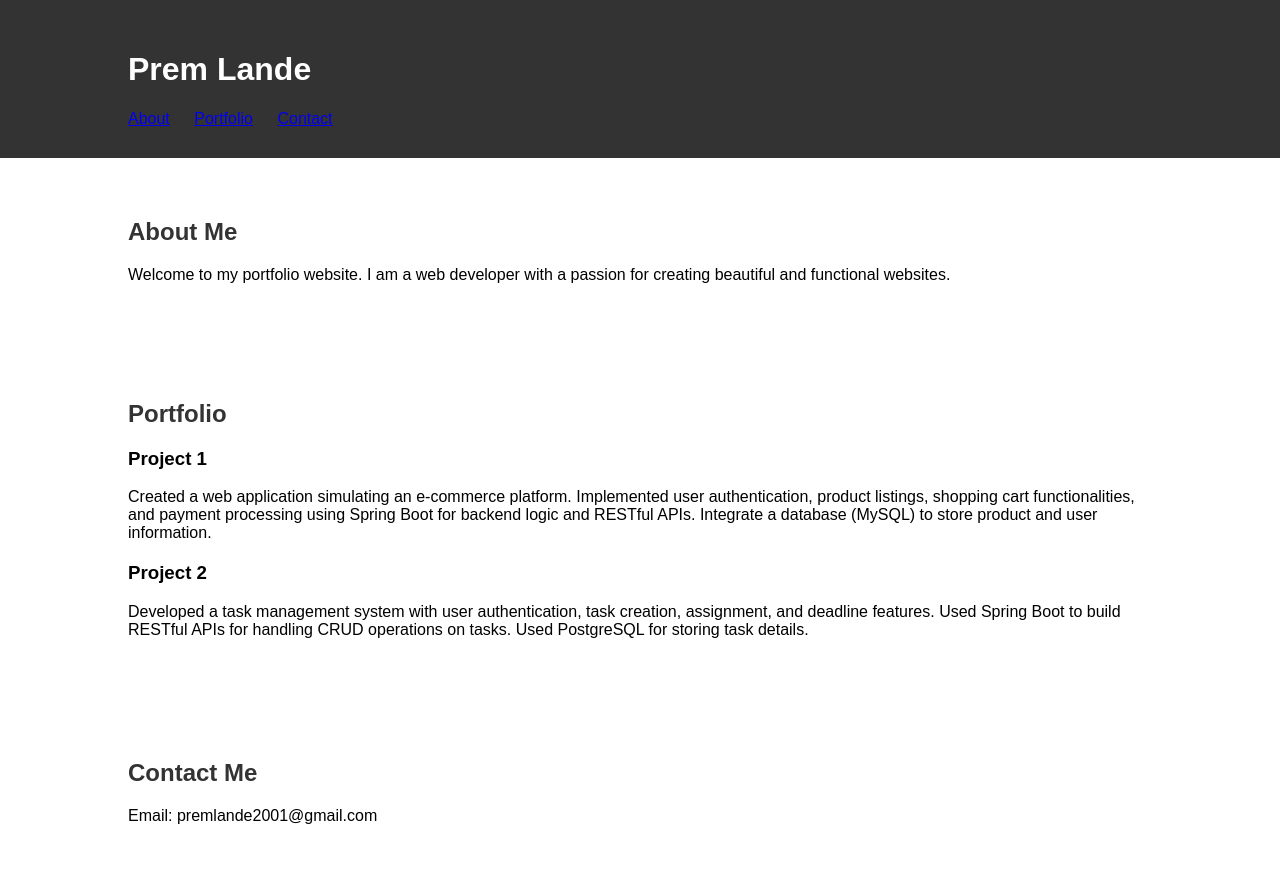
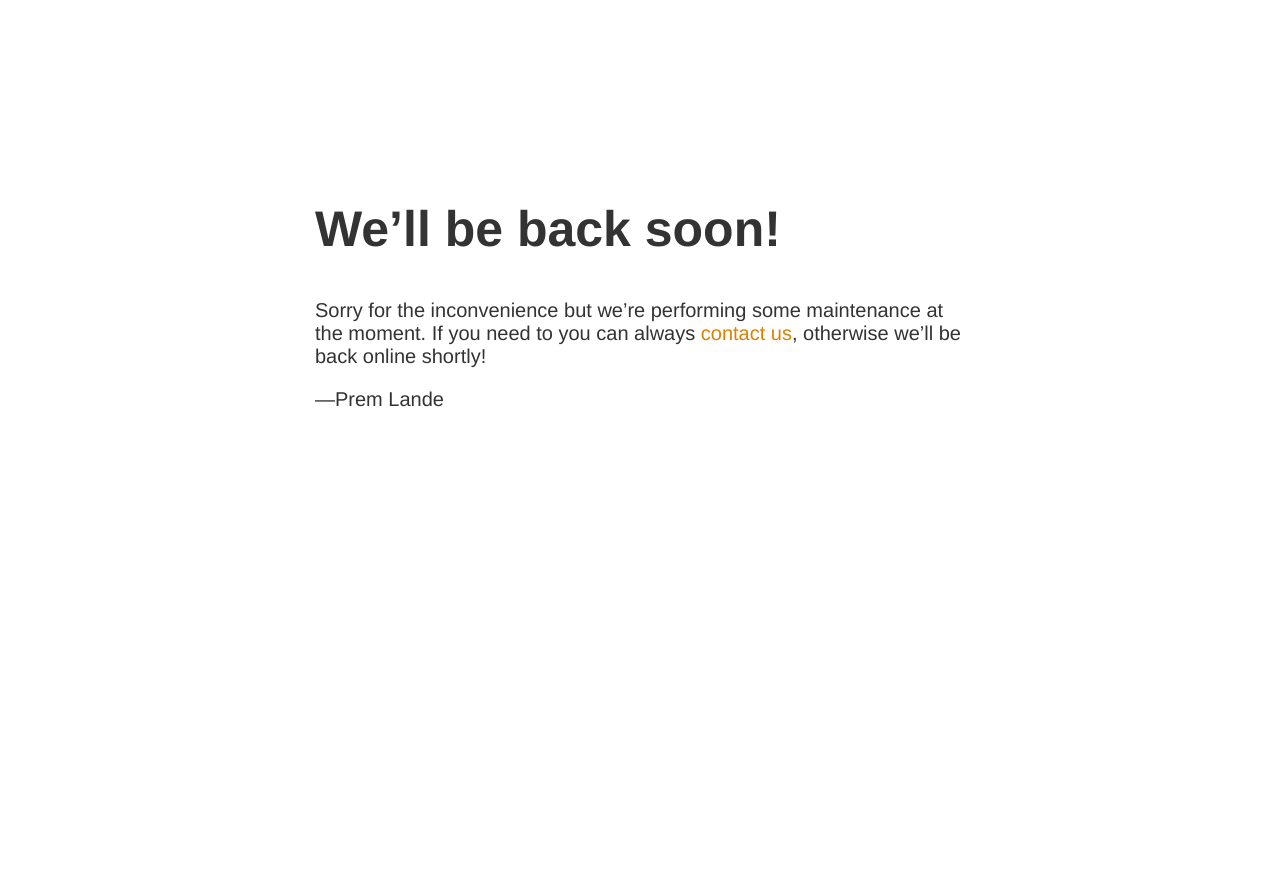
Before and after one commit to PremLande/gitdemo, a plain HTML site: page index.html in a window 1280 px wide. After the commit the page ends 800 px from the top, so only its background shows below. Drawn offline with Linux system fonts and the light colour scheme.

Commit message:
Update index.html

```diff
--- a/index.html
+++ b/index.html
@@ -1,58 +1,18 @@
-<!DOCTYPE html>
-<html lang="en">
-<head>
-<meta charset="UTF-8">
-<meta name="viewport" content="width=device-width, initial-scale=1.0">
-<title>Prem Lande - Portfolio</title>
-<link rel="stylesheet" href="styles.css">
-</head>
-<body>
-<header>
-  <div class="container">
-    <h1>Prem Lande</h1>
-    <nav>
-      <ul>
-        <li><a href="about.html">About</a></li>
-        <li><a href="portfolio.html">Portfolio</a></li>
-        <li><a href="contact.html">Contact</a></li>
-      </ul>
-    </nav>
-  </div>
-</header>
-<section id="about">
-  <div class="container">
-    <h2>About Me</h2>
-    <p>Welcome to my portfolio website. I am a web developer with a passion for creating beautiful and functional websites.</p>
-  </div>
-</section>
-<section id="portfolio">
-  <div class="container">
-    <h2>Portfolio</h2>
-    <div class="portfolio-item">
+<!doctype html>
+<title>Site Maintenance</title>
+<style>
+  body { text-align: center; padding: 150px; }
+  h1 { font-size: 50px; }
+  body { font: 20px Helvetica, sans-serif; color: #333; }
+  article { display: block; text-align: left; width: 650px; margin: 0 auto; }
+  a { color: #dc8100; text-decoration: none; }
+  a:hover { color: #333; text-decoration: none; }
+</style>
 
-      <h3>Project 1</h3>
-      <p>Created a web application simulating an e-commerce platform.
-        Implemented user authentication, product listings, shopping cart
-        functionalities, and payment processing using Spring Boot for
-        backend logic and RESTful APIs. Integrate a database (MySQL) to
-        store product and user information.</p>
+<article>
+    <h1>We&rsquo;ll be back soon!</h1>
+    <div>
+        <p>Sorry for the inconvenience but we&rsquo;re performing some maintenance at the moment. If you need to you can always <a href="mailto:premlande2001@gmail.com">contact us</a>, otherwise we&rsquo;ll be back online shortly!</p>
+        <p>&mdash;Prem Lande</p>
     </div>
-    <div class="portfolio-item">
-
-      <h3>Project 2</h3>
-      <p>Developed a task management system with user authentication,
-        task creation, assignment, and deadline features. Used Spring Boot
-        to build RESTful APIs for handling CRUD operations on tasks. Used
-        PostgreSQL for storing task details.</p>
-    </div>
-  </div>
-</section>
-<section id="contact">
-  <div class="container">
-    <h2>Contact Me</h2>
-    <p>Email: premlande2001@gmail.com</p>
-  </div>
-</section>
-
-</body>
-</html>
+</article>
```
